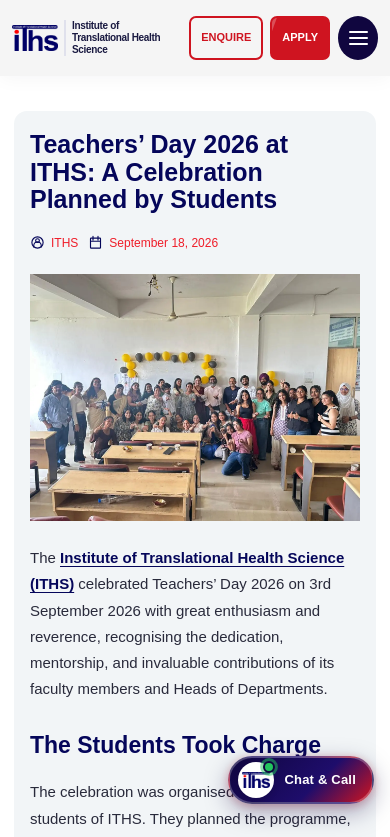
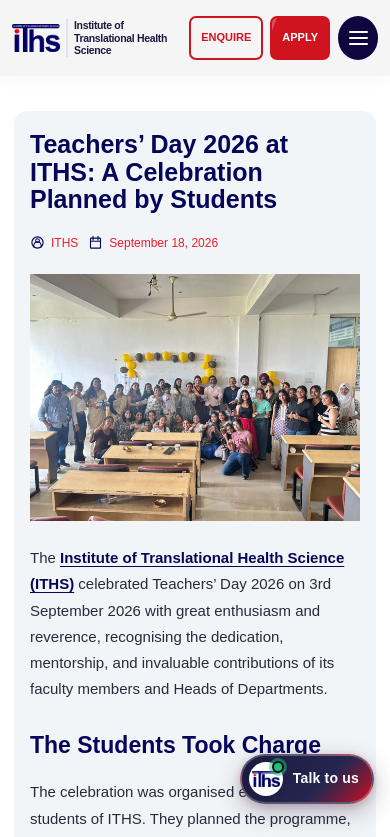
Before and after one commit to manuverma9660/University-project, a Next.js app: page /iths-teachers-day-2026-celebration in a window 390 px wide. Shown: the top 837 px of the page. Built offline with nearby package versions, Linux system fonts and the light colour scheme.

Commit message:
Refine mobile header and chat trigger

```diff
--- a/app/header.css
+++ b/app/header.css
@@ -353,10 +353,10 @@
 @media (max-width: 600px) {
   .site-header .brand-inner { display: flex; min-height: 76px; gap: 8px; padding-block: 10px; }
   .site-header .brand-inner > .brand { min-width: 0; flex: 1 1 auto; margin-right: 0; gap: 6px; }
-  .site-header .brand-inner > .brand .brand-logo-crop { width: 46px; }
-  .site-header .brand-inner > .brand .brand-name { max-width: 96px; }
-  .site-header .brand-inner > .brand .brand-name strong { font-size: 10px; line-height: 1.2; }
-  .site-header .brand-inner > .brand .brand-divider { height: 36px; }
+  .site-header .brand-inner > .brand .brand-logo-crop { width: 48px; }
+  .site-header .brand-inner > .brand .brand-name { max-width: 102px; }
+  .site-header .brand-inner > .brand .brand-name strong { font-size: 10.5px; line-height: 1.2; }
+  .site-header .brand-inner > .brand .brand-divider { height: 38px; }
   .site-header .brand-inner > .mobile-menu-toggle { width: 40px; height: 44px; flex: 0 0 40px; }
   .site-header .brand-inner > .header-actions { display: flex; width: auto; flex: 0 0 auto; gap: 7px; margin: 0; }
   .site-header .header-actions .header-enquire, .site-header .header-actions .header-apply { width: auto; min-width: 64px; min-height: 44px; padding-inline: 10px; border-radius: 7px; font-size: 11px; }
@@ -364,8 +364,8 @@
 }
 @media (max-width: 360px) {
   .site-header .brand-inner { gap: 6px; }
-  .site-header .brand-inner > .brand .brand-logo-crop { width: 38px; }
-  .site-header .brand-inner > .brand .brand-name strong { font-size: 9px; }
+  .site-header .brand-inner > .brand .brand-logo-crop { width: 40px; }
+  .site-header .brand-inner > .brand .brand-name strong { font-size: 9.5px; }
   .site-header .brand-inner > .mobile-menu-toggle { width: 36px; flex-basis: 36px; }
   .site-header .brand-inner > .header-actions { gap: 6px; }
   .site-header .header-actions .header-enquire, .site-header .header-actions .header-apply { min-width: 62px; padding-inline: 7px; font-size: 10.5px; }
--- a/components/site-chatbot.module.css
+++ b/components/site-chatbot.module.css
@@ -15,19 +15,19 @@
   justify-content: center;
   gap: 10px;
   height: 54px;
-  padding: 0 20px 0 10px;
+  padding: 0 14px 0 8px;
   border-radius: 999px;
   border: 2px solid rgba(255, 255, 255, 0.25);
-  background: linear-gradient(135deg, #10063f 0%, #1e0d6b 60%, #cf1420 100%);
+  background: linear-gradient(135deg, #1a1a41 0%, #25264f 62%, #c81020 100%);
   color: #ffffff;
   cursor: pointer;
-  box-shadow: 0 8px 24px rgba(16, 6, 63, 0.35), 0 2px 8px rgba(207, 20, 32, 0.25);
+  box-shadow: 0 8px 24px rgba(26, 26, 65, 0.3), 0 2px 8px rgba(200, 16, 32, 0.2);
   transition: transform 0.25s cubic-bezier(0.34, 1.56, 0.64, 1), box-shadow 0.25s ease;
 }
 
 .triggerButton:hover {
   transform: translateY(-3px) scale(1.03);
-  box-shadow: 0 12px 30px rgba(16, 6, 63, 0.45), 0 4px 14px rgba(207, 20, 32, 0.35);
+  box-shadow: 0 12px 30px rgba(26, 26, 65, 0.4), 0 4px 14px rgba(200, 16, 32, 0.3);
 }
 
 .triggerButton:active {
@@ -38,8 +38,8 @@
   position: relative;
   display: grid;
   place-items: center;
-  width: 36px;
-  height: 36px;
+  width: 38px;
+  height: 38px;
   border-radius: 50%;
   background: #ffffff;
   border: 1.5px solid rgba(255, 255, 255, 0.7);
@@ -60,7 +60,7 @@
 }
 
 .triggerLabel {
-  font-size: 14px;
+  font-size: 15px;
   font-weight: 700;
   letter-spacing: 0.2px;
   white-space: nowrap;
@@ -559,12 +559,17 @@
   }
 
   .triggerButton {
-    height: 48px;
-    padding: 0 16px 0 8px;
+    height: 50px;
+    padding: 0 13px 0 7px;
   }
 
   .triggerLabel {
-    font-size: 13px;
+    font-size: 14px;
+  }
+
+  .triggerLogoWrap {
+    width: 34px;
+    height: 34px;
   }
 
   .chatWindow {
--- a/components/site-chatbot.tsx
+++ b/components/site-chatbot.tsx
@@ -195,7 +195,7 @@ export function SiteChatbot() {
             />
             <span className={styles.onlinePulse} />
           </div>
-          <span className={styles.triggerLabel}>Chat & Call</span>
+          <span className={styles.triggerLabel}>Talk to us</span>
         </button>
       )}
 
```
